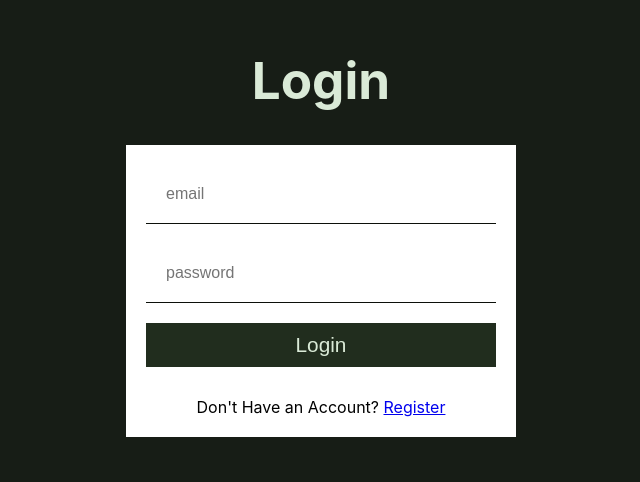
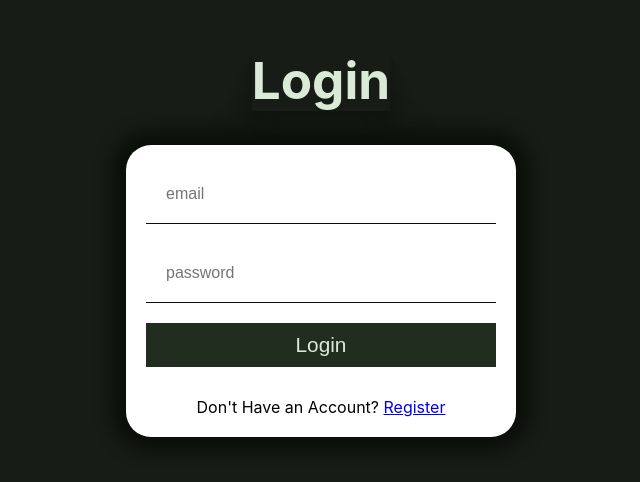
Before and after one commit to AbuSiamDC/Todo-app, a React (Create React App) app in the folder client/: page /login in a window 1280 px wide. Shown: the part 174-656 px from the top of the page, without its empty margins (319-959 px from the left). Built offline with nearby package versions, Linux system fonts and the light colour scheme.

Commit message:
add rounded corners in login and register form and also add box shadow for the form and title

```diff
--- a/client/src/pages/Login.jsx
+++ b/client/src/pages/Login.jsx
@@ -38,7 +38,7 @@
       // }, 5000);
       console.log("before navigate inside login function",currentUser);
       navigate("/")
-      // navigate("/") //! This would run immediately and does not wait for the login to finish as we are using await... but i our App.js we are using a protected rount and we check if there is any current user (which is inside our authcontext) and if not then we redirect to login page not not let user go to any of the protected pages...but when we do login since we are tyring to go to the home page right away it gets blocked by out protected route check that is because out login process still has not finished which meand out current users are still not set insife authcontex and for this reason after we try to log in we are not immediatly redirected to the home page
+      // navigate("/") // This would run immediately and does not wait for the login to finish as we are using await... but i our App.js we are using a protected rount and we check if there is any current user (which is inside our authcontext) and if not then we redirect to login page not not let user go to any of the protected pages...but when we do login since we are tyring to go to the home page right away it gets blocked by out protected route check that is because out login process still has not finished which meand out current users are still not set insife authcontex and for this reason after we try to log in we are not immediatly redirected to the home page
 
     } catch (error) {
       setError(error.response.data)
--- a/client/src/style.scss
+++ b/client/src/style.scss
@@ -18,6 +18,14 @@
             h1{
                 font-size: 3.2em;
                 color: $textcolor;
+                box-shadow:
+                0 2.8px 2.2px rgba(0, 0, 0, 0.034),
+                0 6.7px 5.3px rgba(0, 0, 0, 0.048),
+                0 12.5px 10px rgba(0, 0, 0, 0.06),
+                0 22.3px 17.9px rgba(0, 0, 0, 0.072),
+                0 41.8px 33.4px rgba(0, 0, 0, 0.086),
+                0 100px 80px rgba(0, 0, 0, 0.12)
+              ;
 
             }
             form{
@@ -27,6 +35,17 @@
                 background-color: white;
                 width: 350px;
                 gap: 20px;
+                border-radius: 25px;
+                // box-shadow: 15px 15px 10px $bordercolor;
+            //     box-shadow:
+            //     0 2.8px 2.2px rgba(0, 0, 0, 0.034),
+            //     0 6.7px 5.3px rgba(0, 0, 0, 0.048),
+            //     0 12.5px 10px rgba(0, 0, 0, 0.06),
+            //     0 22.3px 17.9px rgba(0, 0, 0, 0.072),
+            //     0 41.8px 33.4px rgba(0, 0, 0, 0.086),
+            //     0 100px 80px rgba(0, 0, 0, 0.12)
+            //   ;
+            box-shadow: 0 0 15px 15px $bordercolor;
             }
             input{
                 padding: 20px;
```
